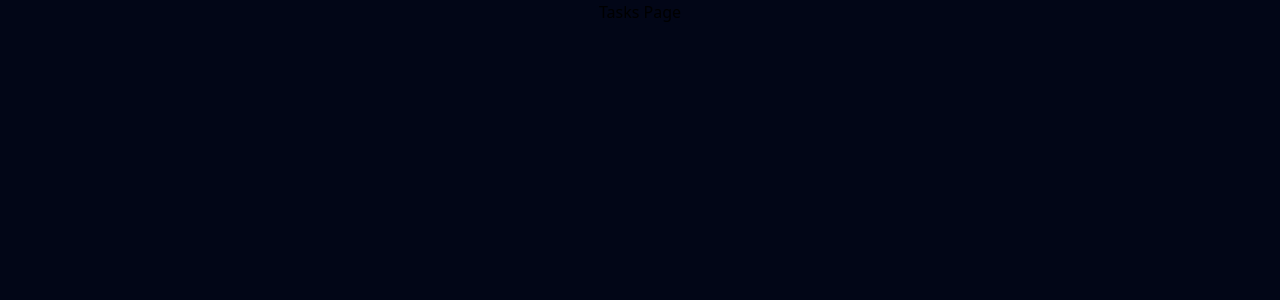
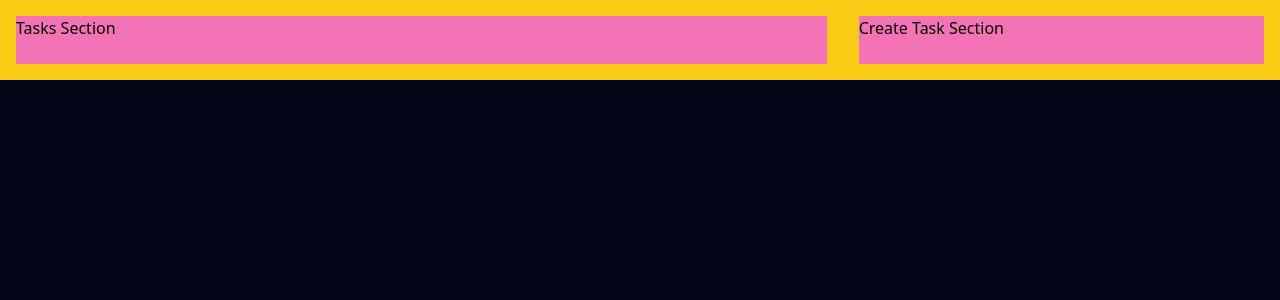
Before and after one commit to manikbajaj/fullstack-react, a React (Vite) app: page /tasks in a window 1280 px wide. Shown: the top 300 px of the page. Built offline with nearby package versions, Linux system fonts and the light colour scheme.

Commit message:
Final code for FSDB788

```diff
--- a/src/pages/tasks/tasks.jsx
+++ b/src/pages/tasks/tasks.jsx
@@ -1,3 +1,12 @@
 export default function Tasks() {
-  return <>Tasks Page</>;
+  return (
+    <section className="flex flex-row w-full p-4 gap-8 bg-yellow-400 h-20">
+      <section className="flex basis-2/3 bg-pink-400">
+        <p>Tasks Section</p>
+      </section>
+      <section className="flex basis-1/3 bg-pink-400">
+        Create Task Section
+      </section>
+    </section>
+  );
 }
```
